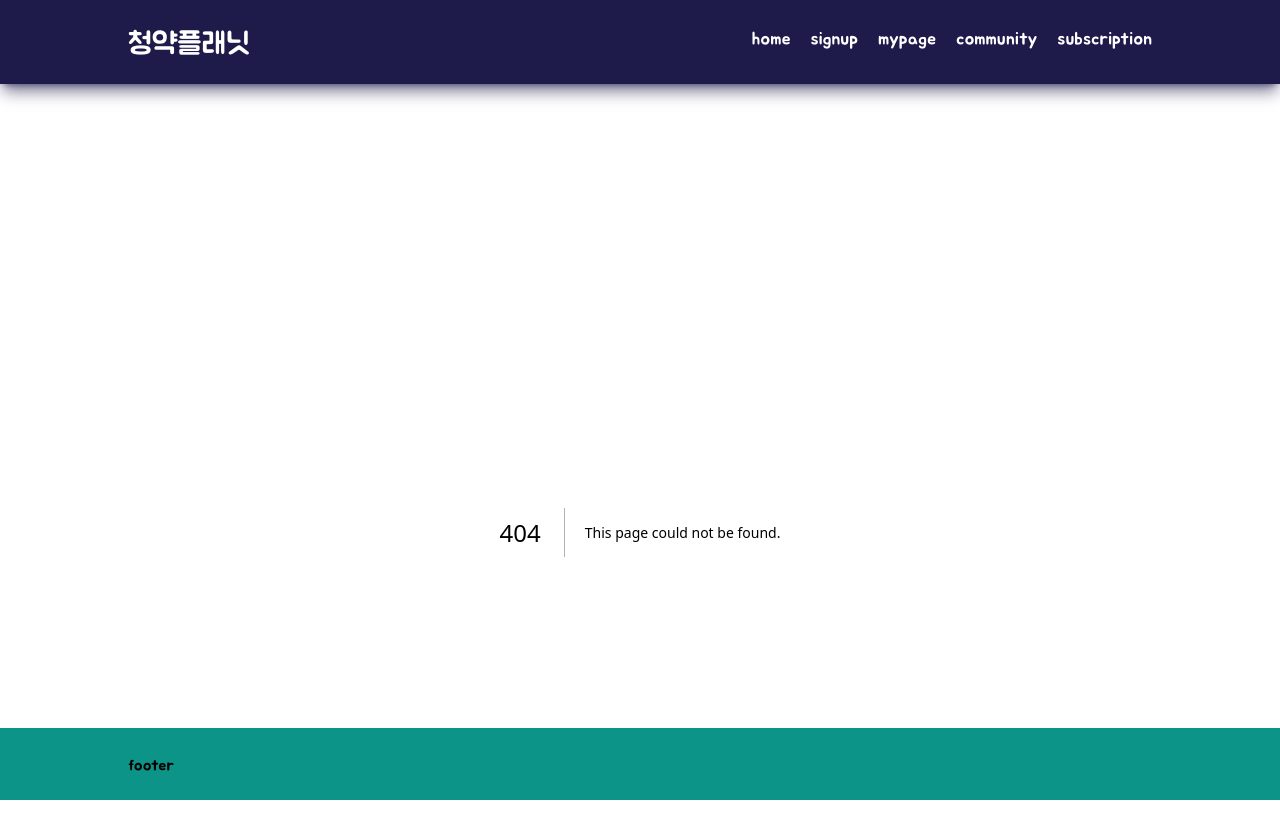
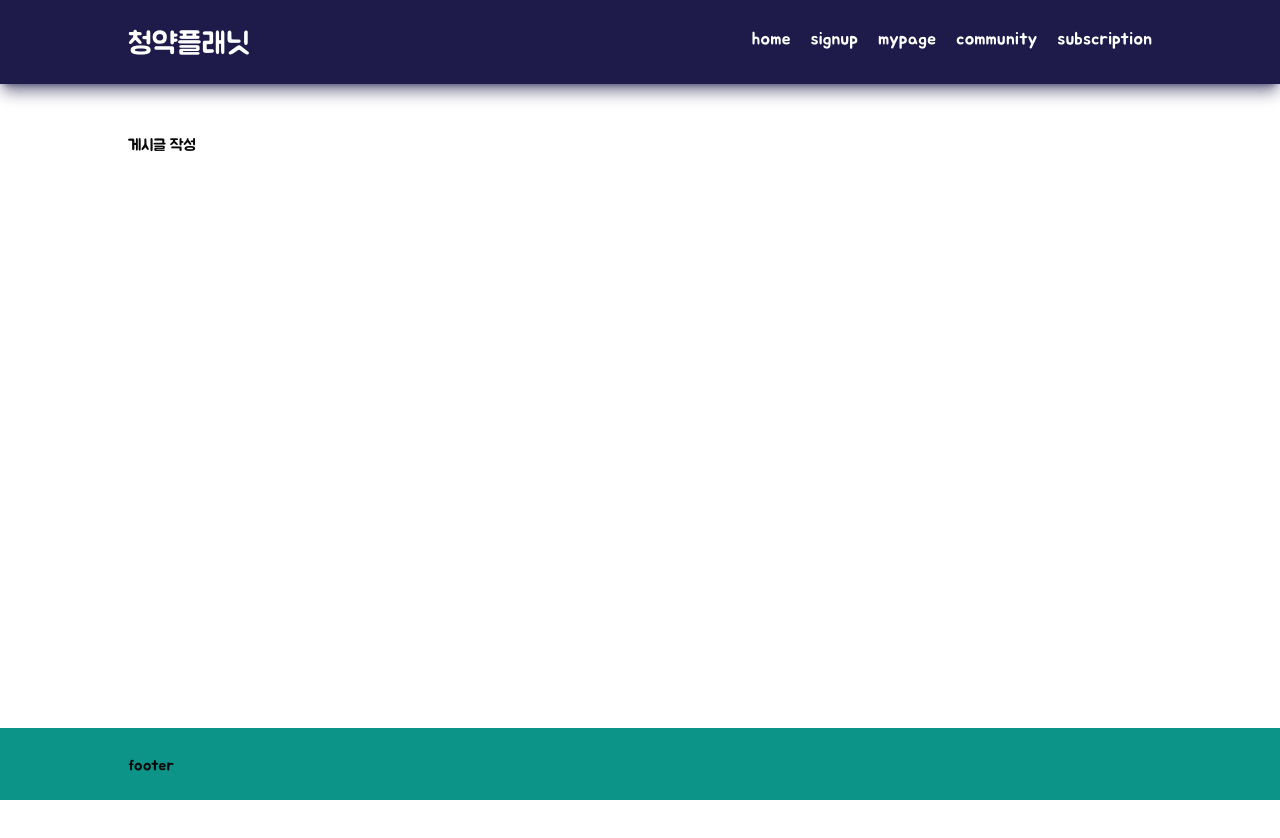
Before and after one commit to cheongyakplanet/FE, a Next.js app: page /community/post in a window 1280 px wide. Before the commit this address had no page. Shown: the top 838 px of the page. After the commit the page ends 800 px from the top, so only its background shows below. Built offline with nearby package versions, Linux system fonts and the light colour scheme.

Commit message:
Feat: 게시글 작성 페이지 생성

```diff
--- /dev/null
+++ b/src/app/community/post/page.tsx
@@ -0,0 +1,3 @@
+export default function post() {
+  return <div>게시글 작성</div>;
+}
```
